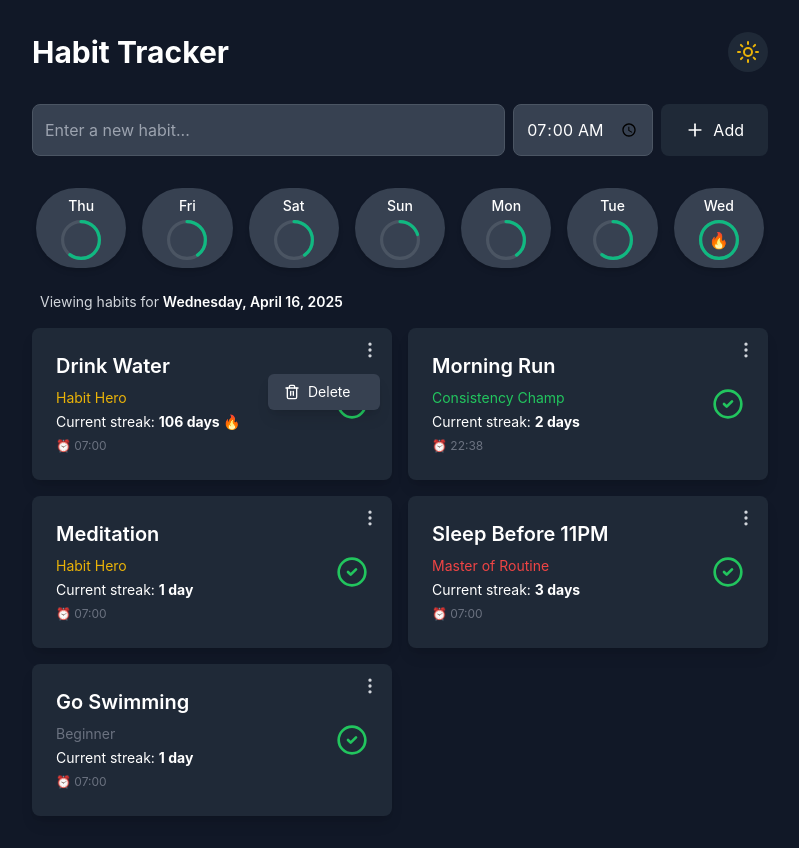
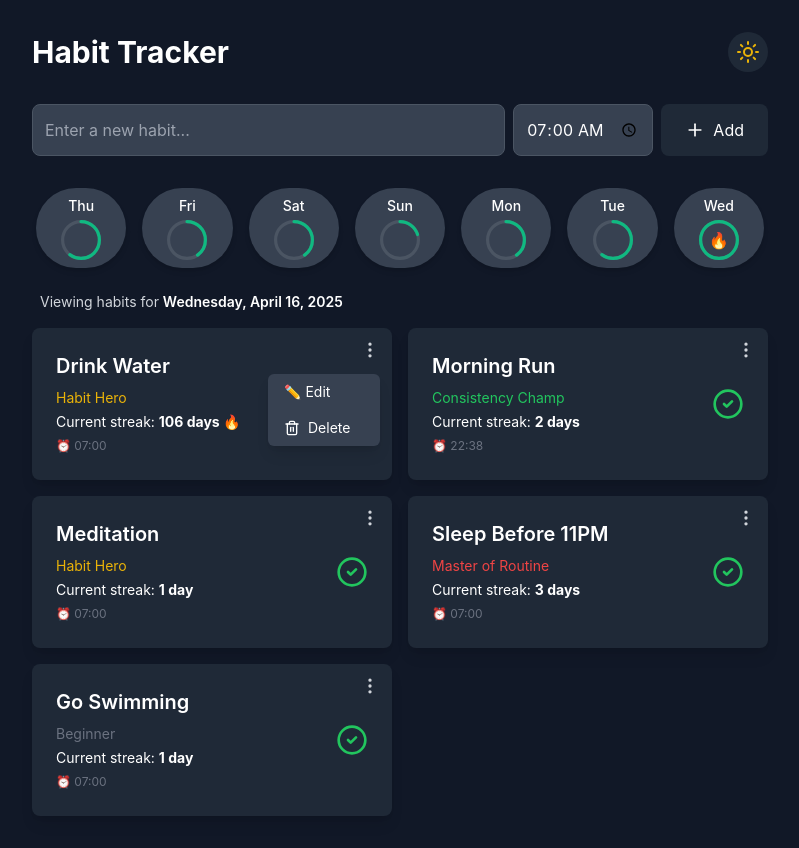
Before and after one commit to FRDesai/habitTracker, a React (Vite) app: page / in a window 1280 px wide. Both pictures are taken after a click on the button 610 px from the left and 350 px from the top of the page. Shown: the whole page, without its empty margins (240-1039 px from the left). Built offline with nearby package versions, Linux system fonts and the light colour scheme.

Commit message:
Feat: Edit

```diff
--- a/src/App.jsx
+++ b/src/App.jsx
@@ -11,11 +11,10 @@ import ReminderModal from './components/ReminderModal';
 
 
 function App() {
-  const { habits, darkMode, addHabit, toggleHabit, toggleDarkMode, deleteHabit, selectedDate, setSelectedDate } = useStore();
+  const { habits, darkMode, addHabit, toggleHabit, toggleDarkMode, deleteHabit, selectedDate, setSelectedDate, editHabit } = useStore();
   const [selectedHabit, setSelectedHabit] = useState(null);
-
-  const [showReminder, setShowReminder] = useState(true);
-
+  const [showReminder, setShowReminder] = useState(false);
+  const [isEditing, setIsEditing] = useState(false);
 
   useEffect(() => {
     const checkTime = () => {
@@ -55,7 +54,7 @@ function App() {
         />
       )}
       <div className="container mx-auto px-4 py-8 max-w-3xl">
-        {selectedHabit ? (
+        {!isEditing && selectedHabit ? (
           <div>
             <button
               className={`mb-4 flex items-center gap-2 ${darkMode ? 'text-white' : 'text-gray-800'
@@ -125,9 +124,15 @@ function App() {
                   >
                     <HabitCard
                       habit={habit}
-                      onClick={() => setSelectedHabit(habit)}
+                      onClick={() => {
+                        isEditing ? null :
+                          setSelectedHabit(habit)
+                      }}
                       onToggle={() => toggleHabit(habit.id)}
                       onDelete={() => deleteHabit(habit.id)}
+                      isEditing={isEditing}
+                      setIsEditing={setIsEditing}
+                      editHabit={editHabit}
                       selectedDate={selectedDate}
                       isDarkMode={darkMode}
                     />
--- a/src/components/HabitCard.jsx
+++ b/src/components/HabitCard.jsx
@@ -1,28 +1,50 @@
 import { motion } from 'framer-motion';
-import { CheckCircle2, Circle, MoreVertical, Trash2 } from 'lucide-react';
+import { CheckCircle2, Circle, MoreVertical, Trash2, X, Check } from 'lucide-react';
 import { getLevelInfo } from '../types';
 import { format, subDays, endOfToday } from 'date-fns';
 import { useState } from 'react';
 
-export const HabitCard = ({ habit, onToggle, onDelete, onClick, isDarkMode, selectedDate }) => {
+export const HabitCard = ({
+  habit,
+  onToggle,
+  onDelete,
+  onClick,
+  isDarkMode,
+  selectedDate,
+  editHabit,
+  isEditing,
+  setIsEditing,
+}) => {
   const [menuOpen, setMenuOpen] = useState(false);
+
+  const [editedName, setEditedName] = useState(habit.name);
+  const [editedTime, setEditedTime] = useState(habit.reminderTime || '');
+
   const todayStr = format(endOfToday(), 'yyyy-MM-dd');
   const completionSet = new Set(habit.completionDates || []);
-  const isCheckedToday =
-    selectedDate
+  const isCheckedToday = selectedDate
     ? habit.completionDates.includes(selectedDate)
     : habit.completionDates.includes(format(new Date(), 'yyyy-MM-dd'));
 
-  // === Calculate current streak ===
   let currentStreak = 0;
   let dateCursor = endOfToday();
-
   while (completionSet.has(format(dateCursor, 'yyyy-MM-dd'))) {
     currentStreak += 1;
     dateCursor = subDays(dateCursor, 1);
   }
 
   const { title, color } = getLevelInfo(habit.completionDates.length);
+
+  const handleSaveEdit = () => {
+    editHabit(habit.id, { name: editedName, reminderTime: editedTime });
+    setIsEditing(false);
+  };
+
+  const handleCancelEdit = () => {
+    setEditedName(habit.name);
+    setEditedTime(habit.reminderTime || '');
+    setIsEditing(false);
+  };
 
   return (
     <motion.div
@@ -33,11 +55,10 @@ export const HabitCard = ({ habit, onToggle, onDelete, onClick, isDarkMode, sele
         scale: 1.01,
         transition: { duration: 0.2 },
       }}
-      className={`relative p-6 rounded-lg shadow-lg ${isDarkMode ? 'bg-gray-800 text-white' : 'bg-white text-gray-800'
-        } transition-colors duration-200`}
+      className={`relative p-6 rounded-lg shadow-lg ${isDarkMode ? 'bg-gray-800 text-white' : 'bg-white text-gray-800'} transition-colors duration-200`}
       onClick={onClick}
     >
-      {/* Top Right Menu Button */}
+      {/* Menu Button */}
       <div className="absolute top-3 right-3">
         <button
           onClick={(e) => {
@@ -51,16 +72,24 @@ export const HabitCard = ({ habit, onToggle, onDelete, onClick, isDarkMode, sele
 
         {menuOpen && (
           <div
-            className={`absolute right-0 mt-2 w-28 rounded-md shadow-lg z-10 ${isDarkMode ? 'bg-gray-700 text-white' : 'bg-white text-gray-800'
-              }`}
+            className={`absolute right-0 mt-2 w-28 rounded-md shadow-lg z-10 ${isDarkMode ? 'bg-gray-700 text-white' : 'bg-white text-gray-800'}`}
             onClick={(e) => e.stopPropagation()}
           >
+            <button
+              onClick={() => {
+                setIsEditing(true);
+                setMenuOpen(false);
+              }}
+              className="flex items-center gap-2 px-4 py-2 text-sm hover:bg-blue-500 hover:text-white rounded-md w-full"
+            >
+              ✏️ Edit
+            </button>
             <button
               onClick={() => {
                 onDelete(habit.id);
                 setMenuOpen(false);
               }}
-              className="flex items-center gap-2 px-4 py-2 text-sm hover:bg-red-500 hover:text-white rounded-md  w-full"
+              className="flex items-center gap-2 px-4 py-2 text-sm hover:bg-red-500 hover:text-white rounded-md w-full"
             >
               <Trash2 className="w-4 h-4" />
               Delete
@@ -70,24 +99,47 @@ export const HabitCard = ({ habit, onToggle, onDelete, onClick, isDarkMode, sele
       </div>
 
       <div className="flex items-center justify-between">
-        <div>
+        <div className="flex-1">
+          {/* Habit Name */}
+          {isEditing ? (
+            <input
+              type="text"
+              value={editedName}
+              onChange={(e) => setEditedName(e.target.value)}
+              className={`bg-transparent border-b-2 w-full outline-none text-xl font-semibold mb-2 ${isDarkMode ? 'border-gray-400 text-white' : 'border-gray-500 text-gray-800'}`}
+            />
+          ) : (
             <h3 className="text-xl font-semibold mb-2" title="Habit name">{habit.name}</h3>
+          )}
+
+          {/* Award Title */}
           <p className={`text-sm ${color}`} title="award">{title}</p>
+
+          {/* Streak */}
           <p className="text-sm mt-1">
             Current streak:{' '}
             <span className="font-bold">
               {currentStreak} day{currentStreak !== 1 && 's'} {currentStreak > 3 && '🔥'}
             </span>
+          </p>
 
+          {/* Reminder Time */}
+          {isEditing ? (
+            <input
+              type="time"
+              value={editedTime}
+              onChange={(e) => setEditedTime(e.target.value)}
+              className={`bg-transparent border-b-2 mt-1 outline-none text-sm ${isDarkMode ? 'border-gray-400 text-white' : 'border-gray-500 text-gray-800'}`}
+            />
+          ) : habit.reminderTime && (
+            <p>
+              <span className="text-xs text-gray-500" title="Reminder time">⏰ {habit.reminderTime}</span>
             </p>
-          <p>
-            {habit.reminderTime && (
-              <span className=" text-xs text-gray-500"      title="Reminder time">
-                ⏰ {habit.reminderTime}
-              </span>
           )}
-          </p>
         </div>
+
+        {/* Completion Toggle */}
+        {!isEditing && (
           <motion.button
             whileTap={{ scale: 0.95 }}
             onClick={(e) => {
@@ -102,7 +154,20 @@ export const HabitCard = ({ habit, onToggle, onDelete, onClick, isDarkMode, sele
               <Circle className="w-8 h-8 text-gray-400" />
             )}
           </motion.button>
+        )}
       </div>
+
+      {/* Save / Cancel Buttons */}
+      {isEditing && (
+        <div className="flex justify-end mt-4 gap-4">
+          <button onClick={handleCancelEdit} title="Cancel">
+            <X className="w-6 h-6 text-red-500 hover:text-red-600" />
+          </button>
+          <button onClick={handleSaveEdit} title="Save">
+            <Check className="w-6 h-6 text-green-500 hover:text-green-600" />
+          </button>
+        </div>
+      )}
     </motion.div>
   );
 };
--- a/src/store.js
+++ b/src/store.js
@@ -560,4 +560,17 @@ export const useStore = create((set) => ({
       habits: state.habits.filter((habit) => habit.id !== id),
     }));
   },
+  editHabit: (id, updatedData) => {
+    set((state) => ({
+      habits: state.habits.map((habit) =>
+        habit.id === id
+          ? {
+            ...habit,
+            name: updatedData.name ?? habit.name,
+            reminderTime: updatedData.reminderTime ?? habit.reminderTime,
+          }
+          : habit
+      ),
+    }));
+  },
 }));
```
Lines whose indentation alone changed are shown as unchanged.
